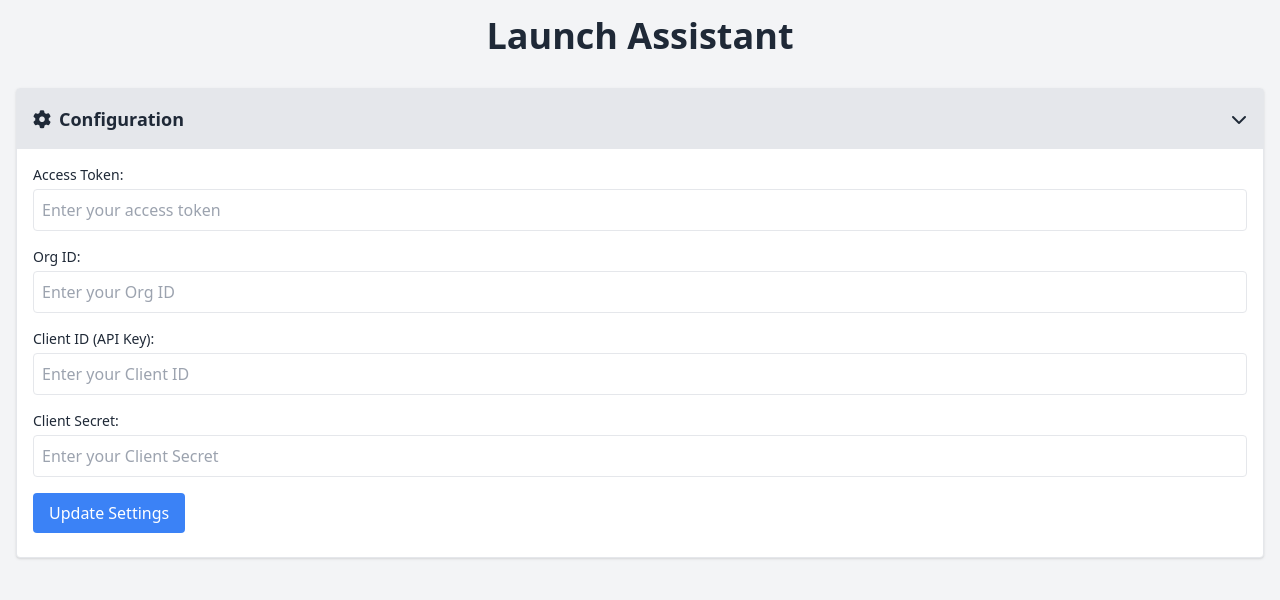
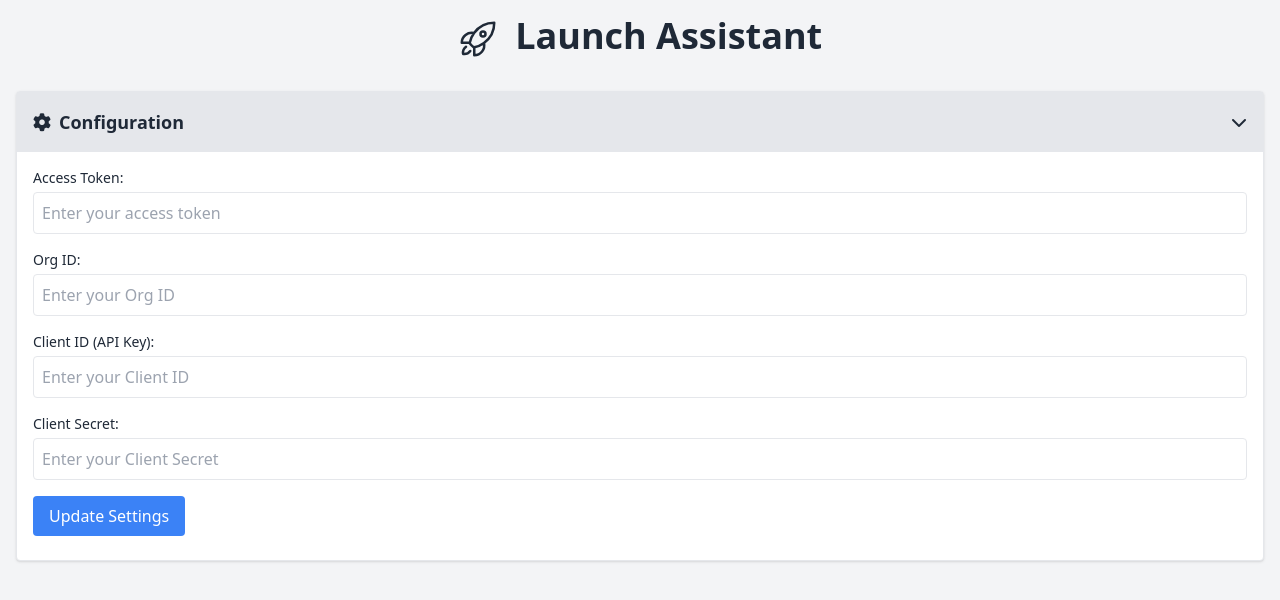
Before and after one commit to LaunchAssistantTest/launch-assistant, a plain HTML site: page index.html in a window 1280 px wide. Drawn offline with nearby package versions, Linux system fonts and the light colour scheme.

Commit message:
Update index.html

```diff
--- a/index.html
+++ b/index.html
@@ -12,7 +12,12 @@
 </head>
 <body class="bg-gray-100 text-gray-800">
   <div class="container mx-auto p-4">
-    <h1 class="text-4xl font-bold text-center mb-8">Launch Assistant</h1>
+    <h1 class="text-4xl font-bold text-center mb-8">
+      <svg xmlns="http://www.w3.org/2000/svg" fill="none" viewBox="0 0 24 24" stroke-width="1.5" stroke="currentColor" class="w-10 h-10 inline-block mr-2">
+        <path stroke-linecap="round" stroke-linejoin="round" d="M15.59 14.37a6 6 0 0 1-5.84 7.38v-4.8m5.84-2.58a14.98 14.98 0 0 0 6.16-12.12A14.98 14.98 0 0 0 9.631 8.41m5.96 5.96a14.926 14.926 0 0 1-5.841 2.58m-.119-8.54a6 6 0 0 0-7.381 5.84h4.8m2.581-5.84a14.927 14.927 0 0 0-2.58 5.84m2.699 2.7c-.103.021-.207.041-.311.06a15.09 15.09 0 0 1-2.448-2.448 14.9 14.9 0 0 1 .06-.312m-2.24 2.39a4.493 4.493 0 0 0-1.757 4.306 4.493 4.493 0 0 0 4.306-1.758M16.5 9a1.5 1.5 0 1 1-3 0 1.5 1.5 0 0 1 3 0Z"></path>
+      </svg>
+      Launch Assistant
+    </h1>
 
     <!-- Configuration Accordion -->
     <div id="configAccordion" class="mb-6 border rounded shadow bg-white">
```
